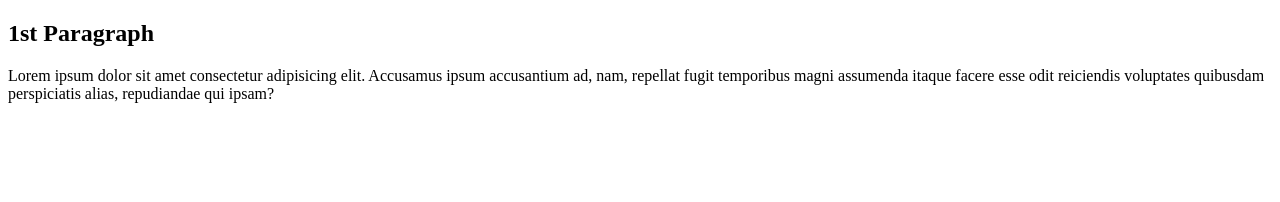
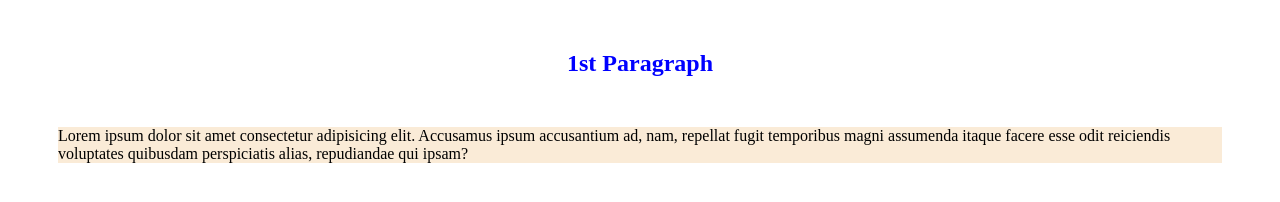
Before and after one commit to hassan2050g/hello2, a plain HTML site: page index.html in a window 1280 px wide. Drawn offline with Linux system fonts and the light colour scheme.

Commit message:
added styles

```diff
--- a/index.html
+++ b/index.html
@@ -4,6 +4,7 @@
     <meta charset="UTF-8" />
     <meta name="viewport" content="width=device-width, initial-scale=1.0" />
     <title>Git repository hello2</title>
+    <link rel="stylesheet" href="styles/blog.css" />
   </head>
   <body>
     <h2>1st Paragraph</h2>
--- /dev/null
+++ b/styles/blog.css
@@ -0,0 +1,10 @@
+h2 {
+  color: blue;
+  margin: 50px;
+  text-align: center;
+}
+
+p {
+  background-color: antiquewhite;
+  margin: 50px;
+}
```
